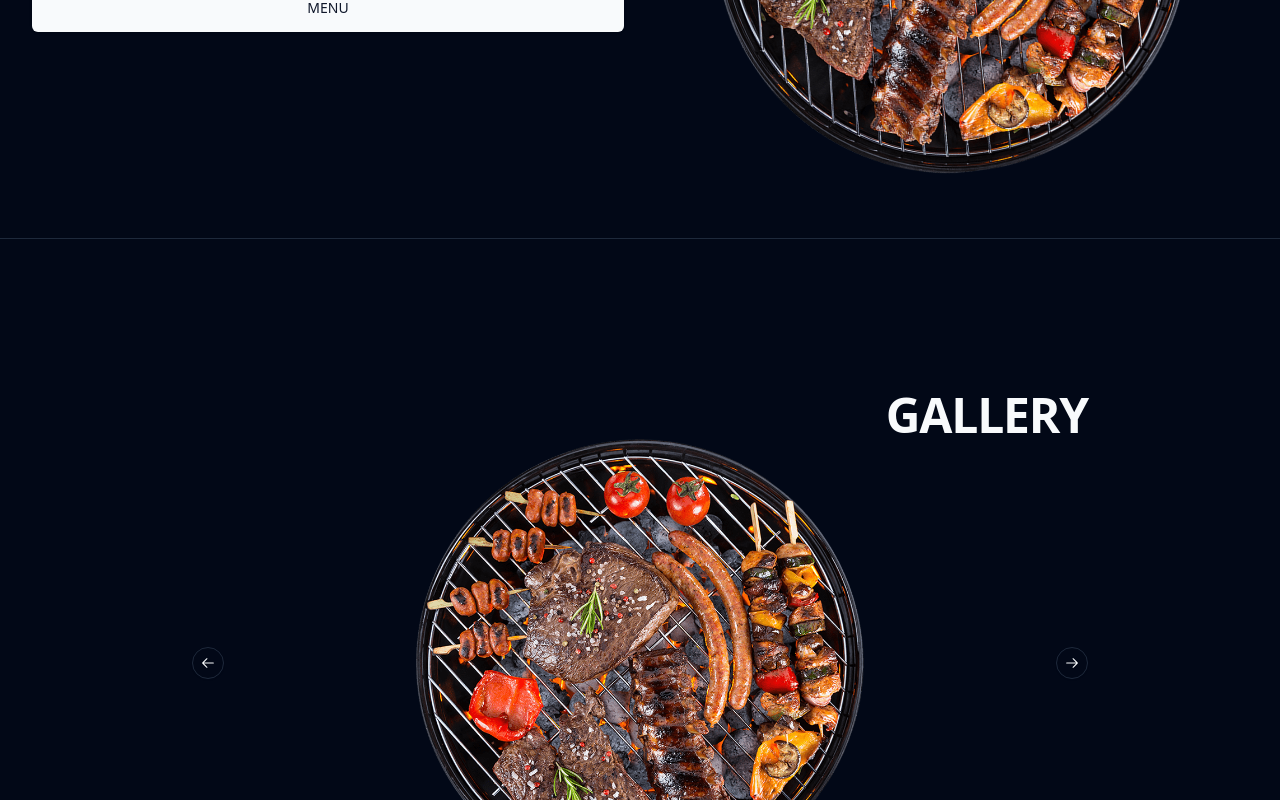
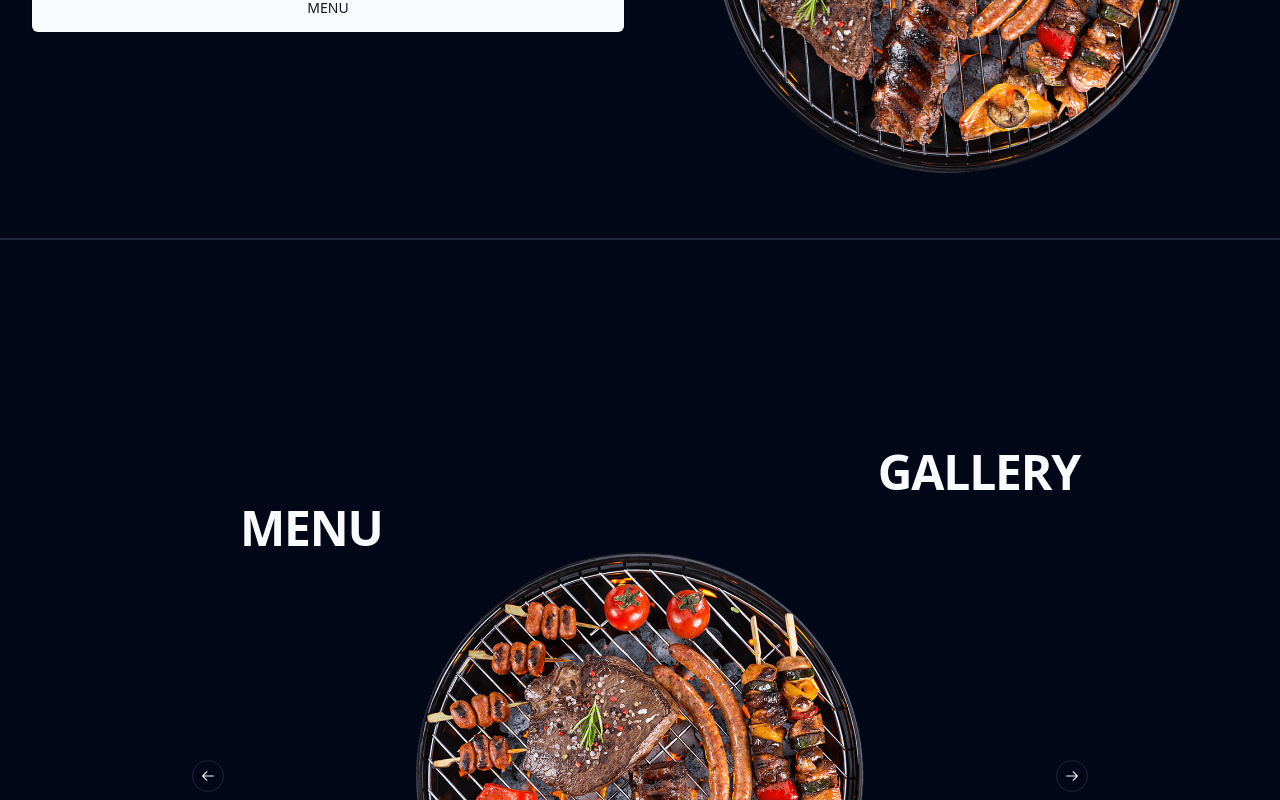
Before and after one commit to kuntalojha/restaurant, a React (Vite) app in the folder client/: page / in a window 1280 px wide. Shown: the part 444-1244 px from the top of the page. Built offline with nearby package versions, Linux system fonts and the light colour scheme.

Commit message:
update Gallery

```diff
--- a/client/src/components/common/Gallery.jsx
+++ b/client/src/components/common/Gallery.jsx
@@ -7,15 +7,23 @@ import {
   CarouselPrevious,
 } from '@/components/ui/carousel';
 import img from '../../assets/hero.png';
+import { Button } from '../ui/button';
+import { NavLink } from 'react-router-dom';
 
 const Gallery = () => {
   return (
     <div id='gallery' className='h-screen flex items-center justify-center'>
       <div className='relative w-full max-w-4xl'>
-        <h1 className='scroll-m-20 text-6xl font-extrabold tracking-tight lg:text-5xl text-right'>
+        <h1 className='scroll-m-20 text-4xl font-extrabold tracking-tight lg:text-5xl text-right m-2'>
           GALLERY
         </h1>
 
+        <NavLink
+          className=' text-4xl font-extrabold tracking-tight lg:text-5xl text-left m-2 p-10 hover:underline hover:text-yellow-500'
+          to={'/menu'}
+        >
+          MENU
+        </NavLink>
         <Carousel
           opts={{
             align: 'start',
--- a/client/src/pages/user/userHome.jsx
+++ b/client/src/pages/user/userHome.jsx
@@ -36,7 +36,7 @@ const UserHome = () => {
       </div>
 
       {/* Gallery Section */}
-      <hr className='text-slate-500' />
+      <hr className='border-t-2 py-10 text-slate-500' />
       <Gallery />
       {/* Footer Section */}
       <Footer />
```
Also changed, not shown: 1 other file (tests, documents, lock files or other folders).
